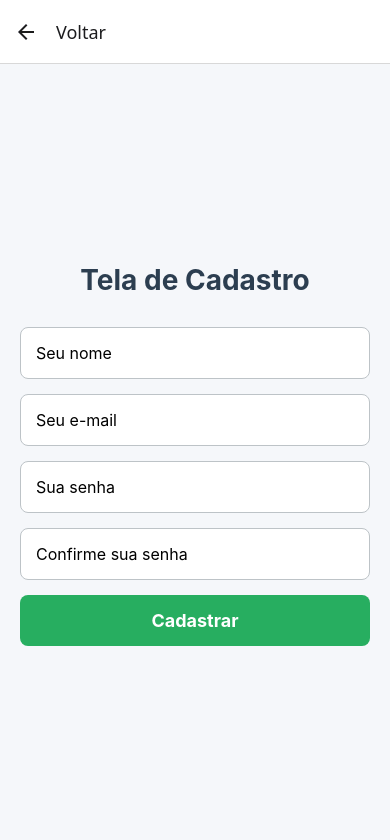
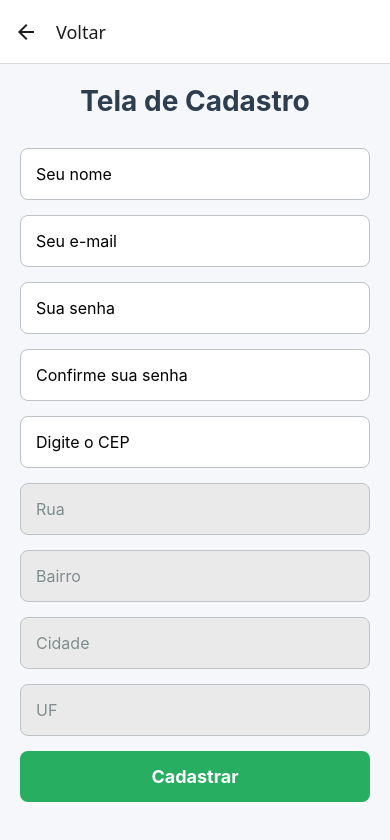
Before and after one commit to prof-salu/hortifruti_20262, a React Native app: screen /Cadastro in a window 390 px wide. Shown: the top 840 px of the page. Built offline with nearby package versions, Linux system fonts and the light colour scheme.

Commit message:
mod08[finalizado]&mod09[incompleto]

```diff
--- a/src/componentes/CardProduto.js
+++ b/src/componentes/CardProduto.js
@@ -21,7 +21,7 @@ const styles = StyleSheet.create({
     },
     card: {
         backgroundColor: '#fff', padding: 12, marginBottom: 16,
-        borderRadius: 8, flexDirection: 'row', elevation: 3
+        borderRadius: 8, flexDirection: 'row', elevation: 3, width: 250
     },
     nome: {
         fontSize: 18, fontWeight: 'bold'
--- a/src/telas/CadastroScreen.js
+++ b/src/telas/CadastroScreen.js
@@ -1,4 +1,4 @@
-import {View, Text, StyleSheet,
+import {View, Text, StyleSheet, ScrollView, ActivityIndicator,
         TextInput, TouchableOpacity} from 'react-native';
 
 import { useState } from 'react';
@@ -8,6 +8,36 @@ export default function CadastroScreen({navigation}){
     const [senha, setSenha] = useState('');
     const [email, setEmail] = useState('');
     const [confirmaSenha, setConfirmaSenha] = useState('');
+
+    const [cep, setCep] = useState('');
+    const [rua, setRua] = useState('');
+    const [bairro, setBairro] = useState('');
+    const [cidade, setCidade] = useState('');
+    const [uf, setUF] = useState('');
+    const [cepCarregando, setCepCarregando] = useState(false);
+
+    async function buscaCep(cepDigitado){
+        setCep(cepDigitado);
+
+        if(cep.length === 8){
+            setCepCarregando(true);
+
+            try{
+            //const resposta_alternativa = await fetch('https://viacep.com.br/ws/' + cep + '/json/');
+
+            const resposta = await fetch(`https://viacep.com.br/ws/${cep}/json/`);
+
+            const dados = await resposta.json();
+
+            console.log(dados);
+            setRua(dados.logradouro)
+            }catch(erro){
+                console.error(erro);
+            }finally{
+                setCepCarregando(false);
+            }
+        }
+    }
 
     function validarCadastro(){
         if(nome.trim() === '' || email.trim() === '' ||
@@ -28,7 +58,7 @@ export default function CadastroScreen({navigation}){
     }
 
     return(
-        <View style={styles.container}>
+        <ScrollView style={styles.container}>
             <Text style={styles.titulo}>Tela de Cadastro</Text>
 
             <TextInput
@@ -59,19 +89,37 @@ export default function CadastroScreen({navigation}){
                 value={confirmaSenha}
                 onChangeText={setConfirmaSenha}/>
 
+            <TextInput
+                style={styles.entrada} placeholder='Digite o CEP' keyboardType='numeric'
+                maxLength={8} value={cep} onChangeText={buscaCep}/>
+
+            {cepCarregando && <ActivityIndicator size='large' color='#27AE60'/> }
+
+            <TextInput
+                style={[styles.entrada, styles.entradaDesativada]} placeholder='Rua' value={rua} editable={false}/>
+
+            <TextInput
+                style={[styles.entrada, styles.entradaDesativada]} placeholder='Bairro' value={bairro} editable={false}/>
+
+            <TextInput
+                style={[styles.entrada, styles.entradaDesativada]} placeholder='Cidade' value={cidade} editable={false}/>
+
+            <TextInput
+                style={[styles.entrada, styles.entradaDesativada]} placeholder='UF' value={uf} editable={false}/>
+
             <TouchableOpacity
                 style={styles.botao}
                 onPress={() => validarCadastro()}>
                 <Text style={styles.textoBotao}>Cadastrar</Text>
             </TouchableOpacity>
-        </View>
+
+        </ScrollView>
     )
 }
 
 const styles = StyleSheet.create({
     container: {
-        flex: 1, justifyContent: 'center', padding: 20,
-        backgroundColor: '#F5F7FA',
+        flex: 1,  padding: 20, backgroundColor: '#F5F7FA',
     }, titulo:{
         fontSize: 28, fontWeight: 'bold',
         textAlign: 'center', color: '#2C3E50', marginBottom: 30,
@@ -83,6 +131,8 @@ const styles = StyleSheet.create({
         backgroundColor: '#27AE60', padding: 15, borderRadius: 8,
         alignItems: 'center',
     }, textoBotao: {
-        color: 'white', fontWeight: 'bold', fontSize: 18
+        color: 'white', fontWeight: 'bold', fontSize: 18,
+    }, entradaDesativada: {
+        backgroundColor: '#EAEAEA', color: '#7F8C8D',
     }
 })
--- a/src/telas/CatalogoScreen.js
+++ b/src/telas/CatalogoScreen.js
@@ -1,9 +1,46 @@
-import {View, Text, StyleSheet} from 'react-native';
+import {View, Text, StyleSheet, FlatList, TextInput} from 'react-native';
+import CardProduto from '../componentes/CardProduto';
+import { useState } from 'react';
 
 export default function CatalogoScreen(){
+    const PRODUTOS = [
+  { id: '1', nome: 'Tomate Carmem', preco: '8,99', imagem: { uri: 'https://images.unsplash.com/photo-1592924357228-91a4daadcfea?w=200' } },
+  { id: '2', nome: 'Cenoura Orgânica', preco: '4,50', imagem: { uri: 'https://images.unsplash.com/photo-1598170845058-32b9d6a5da37?w=200' } },
+  { id: '3', nome: 'Banana Prata', preco: '6,99', imagem: { uri: 'https://images.unsplash.com/photo-1603833665858-e61d17a86224?w=200' } },
+  { id: '4', nome: 'Alface Crespa', preco: '3,00', imagem: { uri: 'https://images.unsplash.com/photo-1622206151226-18ca2c9ab4a1?w=200' } },
+  { id: '5', nome: 'Morango Bandeja', preco: '12,00', imagem: { uri: 'https://images.unsplash.com/photo-1464965911861-746a04b4bca6?w=200' } },
+  { id: '6', nome: 'Tomate Cereja', preco: '6,99', imagem: { uri: 'https://images.unsplash.com/photo-1546094096-0df4bcaaa337?w=200' } },
+];
+    const [termoBusca, setTermoBusca] = useState('');
+    const produtosFiltrados = PRODUTOS.filter(
+        (produto) => produto.nome.toLowerCase().includes(termoBusca.toLowerCase()));
     return(
         <View style={styles.container}>
-            <Text style={styles.titulo}>Catálogo da Loja</Text>
+            <Text style={styles.titulo}>Hortifruti  da Gi</Text>
+            <Text style={styles.subtitulo}>Produtos frescos todos os dias!</Text>
+
+            <View style={styles.buscaContainer}>
+                <TextInput
+                    style={styles.inputBusca}
+                    placeholder='Buscar produtos'
+                    value={termoBusca}
+                    onChangeText={setTermoBusca}/>
+            </View>
+
+            <FlatList
+                data={produtosFiltrados}
+                keyExtractor={(item => item.id)}
+                renderItem={({item}) => (<CardProduto nome={item.nome}
+                                                      preco={item.preco}
+                                                      imagem={item.imagem}/>)}
+                ListEmptyComponent={
+                    <Text style={styles.textoListaVazia}>Não encontramos o produto pesquisado.</Text>
+                }
+
+                contentContainerStyle={{paddingBottom: 20}}
+                showsVerticalScrollIndicator={false}
+                numColumns={2}
+                />
         </View>
     )
 }
@@ -13,6 +50,15 @@ const styles = StyleSheet.create({
         flex: 1, justifyContent: 'center', alignItems: 'center',
         backgroundColor: '#F5F7FA',
     }, titulo: {
-        fontSize: 24, fontWeight: 'bold',
+        fontSize: 24, fontWeight: 'bold', color: '#2C3E50',
+    }, subtitulo: {
+        fontSize: 14, fontWeight: 'bold', color: '#7F8C8D', marginTop: 5,
+    }, buscaContainer: {
+        padding: 16,
+    }, inputBusca: {
+        backgroundColor: 'white', height: 50, borderRadius: 8, paddingHorizontal: 15,
+        borderWidth: 1, borderColor: '#BDC3C7', fontSize: 16,
+    }, textoListaVazia: {
+        textAlign: 'center', color: '#7B8C8D', marginTop: 40, fontSize: 16,
     }
 })
```
